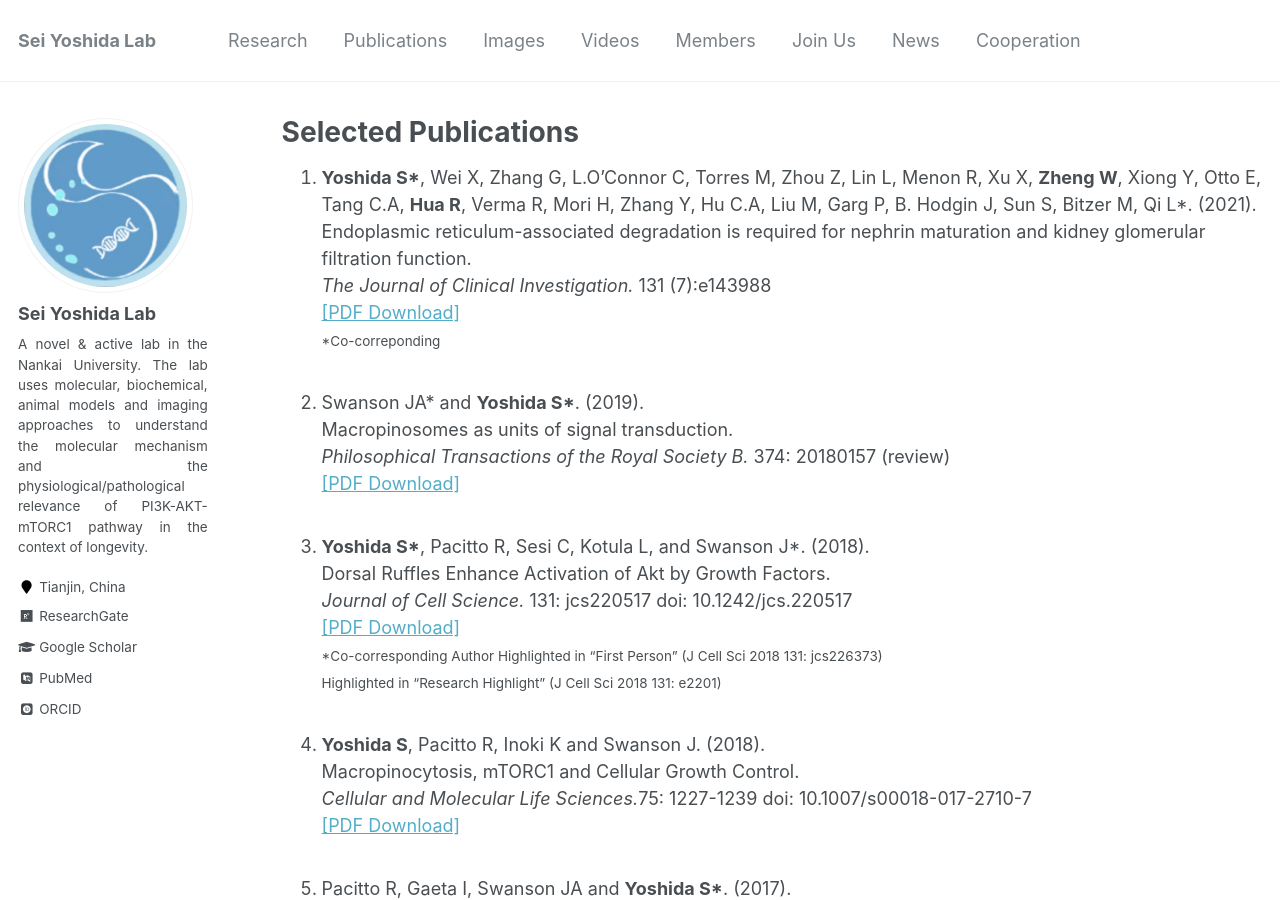
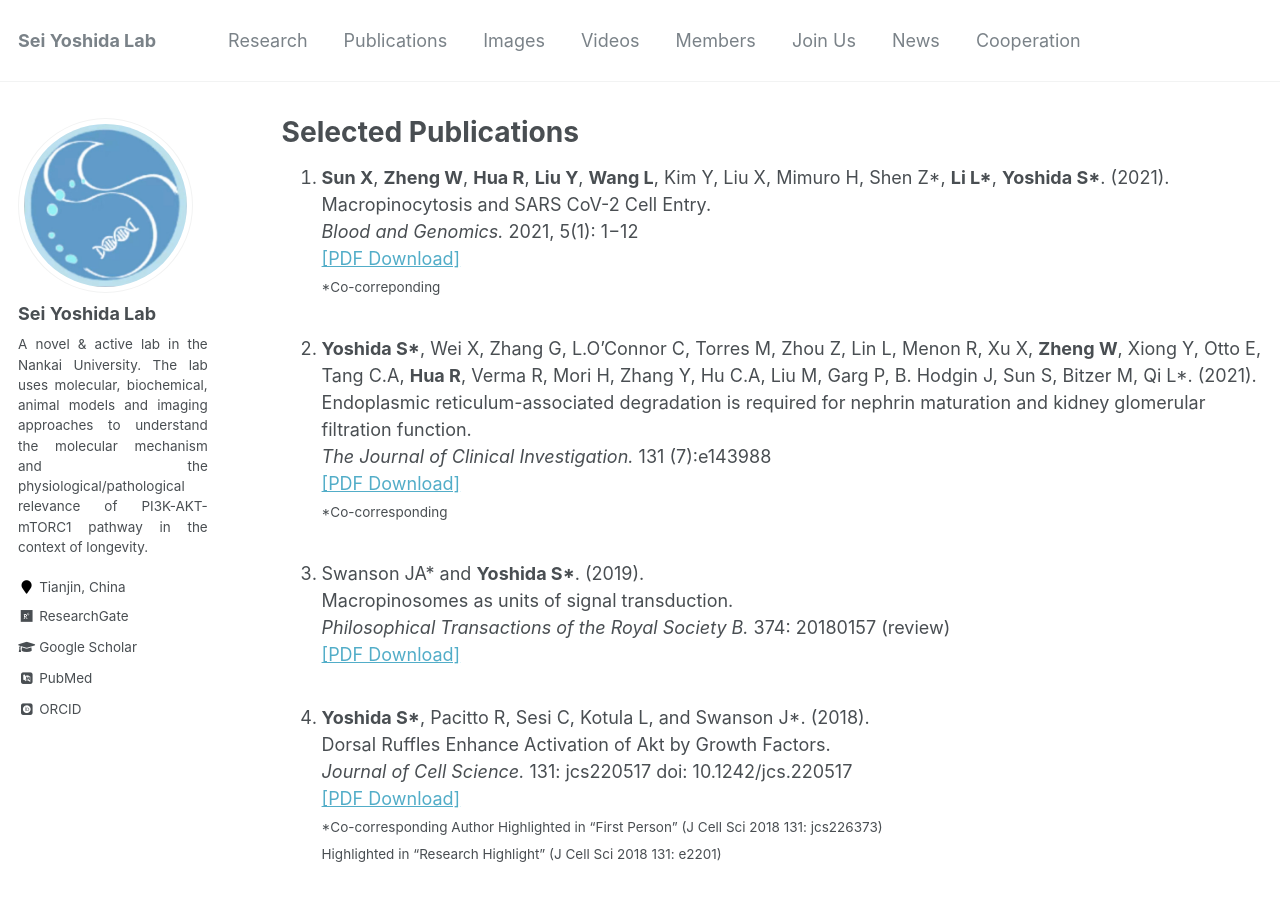
Before and after one commit to seiyoshida-lab/seiyoshida-lab.github.io, a Jekyll site: the page built from _pages/publications.md, in a window 1280 px wide and 900 px high. Built offline with Jekyll 4.4.1, drawn with Linux system fonts in a browser that asks for light colours; some web fonts are replaced.

Commit message:
Update publications.md

```diff
--- a/_pages/publications.md
+++ b/_pages/publications.md
@@ -8,11 +8,17 @@ author_profile:
 
 <ul style="list-style-type: decimal;">
 
+  <li> <B>Sun X</B>, <B>Zheng W</B>, <B>Hua R</B>, <B>Liu Y</B>, <B>Wang L</B>, Kim Y, Liu X, Mimuro H, Shen Z*, <B>Li L*</B>, <B>Yoshida S*</B>. (2021).<br>
+ Macropinocytosis and SARS CoV-2 Cell Entry. <br>
+ <i>Blood and Genomics. </i>2021, 5(1): 1−12<br>
+  <a href="../files/2021 JCI.pdf">[PDF Download]</a><br>
+  <small> *Co-correponding</small><br><br></li>
+
  <li> <B>Yoshida S*</B>, Wei X, Zhang G, L.O’Connor C, Torres M, Zhou Z, Lin L, Menon R, Xu X, <B>Zheng W</B>, Xiong Y, Otto E, Tang C.A, <B>Hua R</B>, Verma R, Mori H, Zhang Y, Hu C.A, Liu M, Garg P, B. Hodgin J, Sun S, Bitzer M, Qi L*. (2021). <br>
  Endoplasmic reticulum-associated degradation is required for nephrin maturation and kidney glomerular filtration function. <br>
  <i>The Journal of Clinical Investigation. </i>131 (7):e143988<br>
   <a href="../files/2021 JCI.pdf">[PDF Download]</a><br>
-  <small> *Co-correponding</small><br><br></li>
+  <small> *Co-corresponding</small><br><br></li>
 
 <li>Swanson JA* and <B>Yoshida S*</B>. (2019). <br>
  Macropinosomes as units of signal transduction. <br>
```
